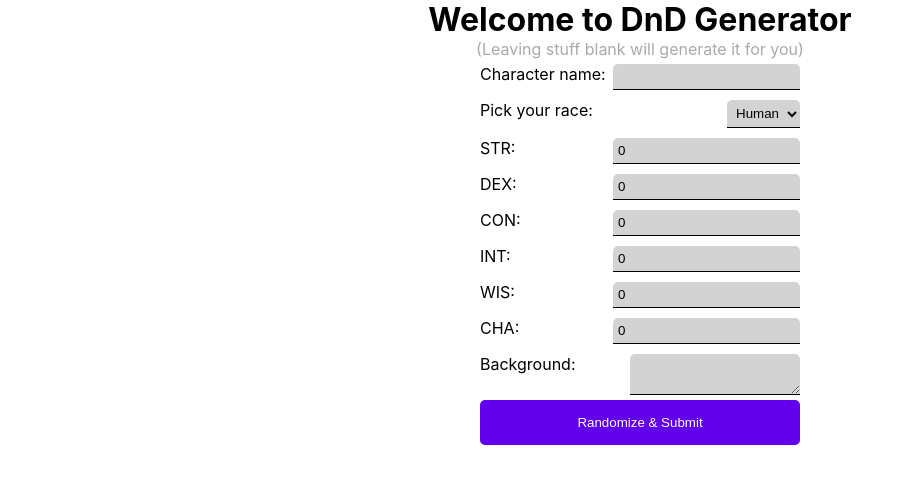
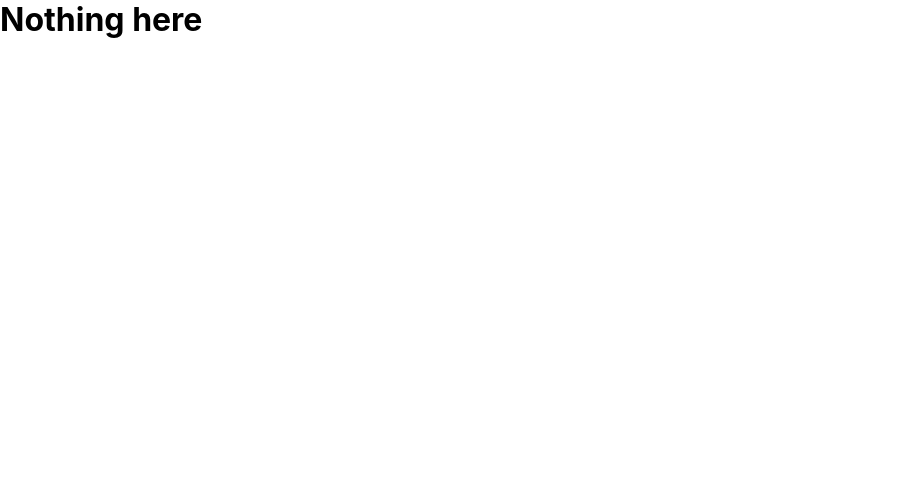
Before and after one commit to jonathan-lindqvist/dnd-gen, a React (Create React App) app: page / in a window 1280 px wide. Shown: the top 484 px of the page, without its empty margins (0-912 px from the left). Built offline with nearby package versions, Linux system fonts and the light colour scheme; what @react-pdf/renderer would draw is missing.

Commit message:
deploy script for gh pages

```diff
--- a/src/index.js
+++ b/src/index.js
@@ -12,7 +12,7 @@ const routing = (
   <Router>
     <div className="width100">
       <Switch>
-        <Route exact path="/" component={App} />
+        <Route exact path="/dnd-gen" component={App} />
         <Route exact path="/pdf" component={Pdf} />
         <Route component={NotFound} />
       </Switch>
```
Also changed, not shown: package.json (+7 -1 lines), 1 other file (tests, documents, lock files or other folders).
